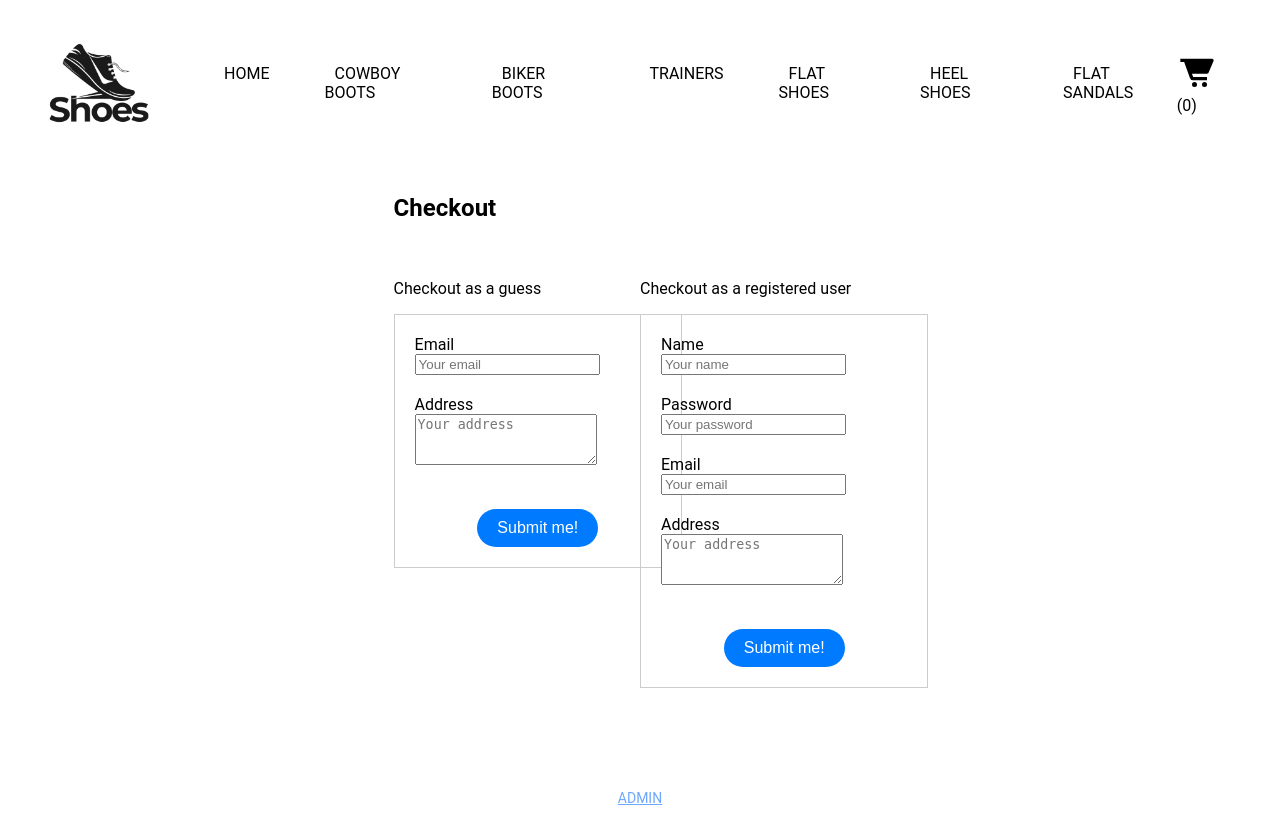
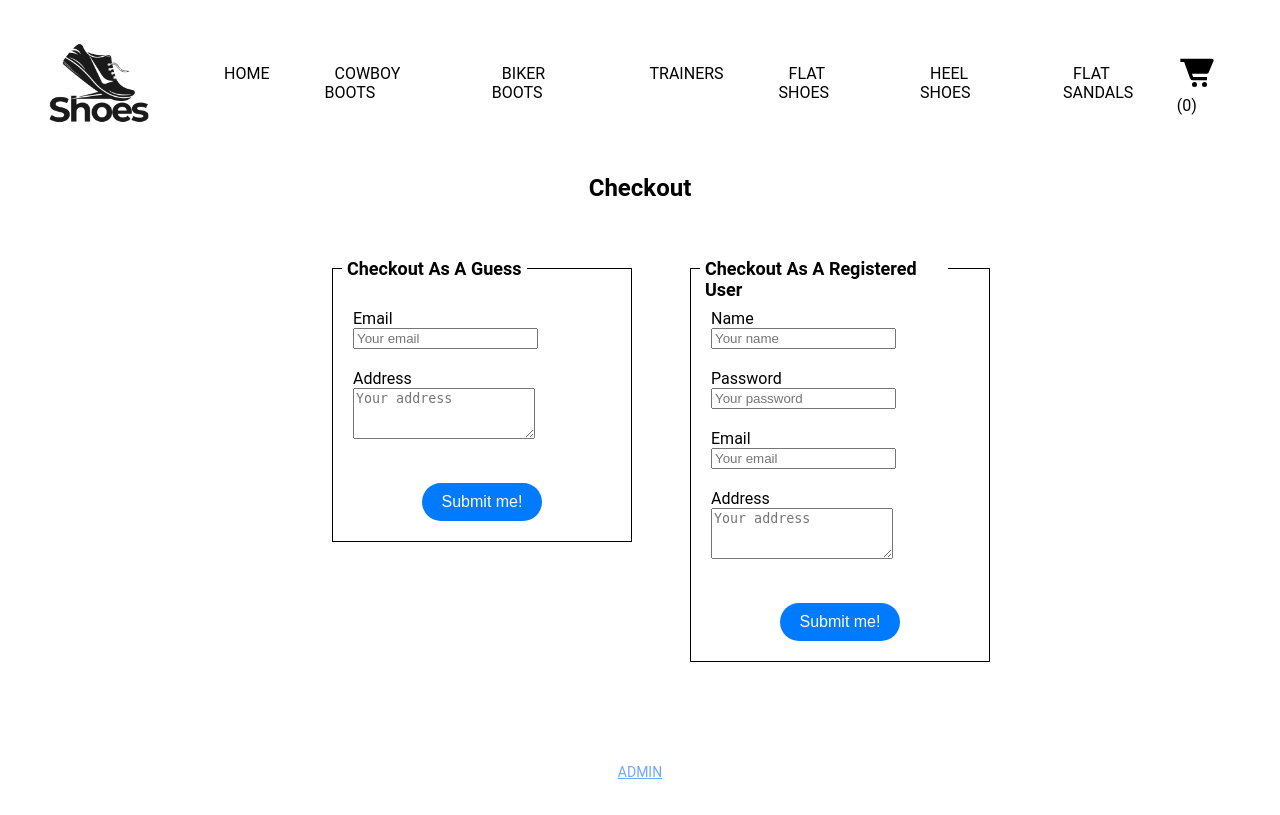
Before and after one commit to davidgrcr/botiga_PRA1, a PHP site: page /checkout in a window 1280 px wide. After the commit the page ends 779 px from the top, so only its background shows below. Run offline with PHP 8.4, Linux system fonts and the light colour scheme; data comes from the database, SQL or seed files in the repository; data that the repository does not hold is empty.

Commit message:
Organitzar el css de la part de producte

```diff
--- a/css/styles.css
+++ b/css/styles.css
@@ -4,24 +4,23 @@
     --main-btn-conf-text-color: white;
     --link-btn-conf-bg-color: rgba(0, 0, 0, 0);
     --link-btn-conf-text-color: rgb(110, 168, 254);
+    --color-black: black;
+    --color-white: white;
 }
 
-body, html {
+body,
+html {
     margin-left: 12px;
     margin-right: 12px;
     padding: 0;
     font-family: 'Roboto', sans-serif;
-    color: black;
-}
-
-main {
-    width: 80%;
-    margin: 20px auto;
+    color: var(--color-black);
 }
 
 h1 {
     text-transform: capitalize;
     font-size: 24px;
+    text-align: center;
 }
 
 h2 {
@@ -30,7 +29,7 @@ h2 {
 }
 
 a {
-    color: black;
+    color: var(--color-black);
     text-decoration: none;
 }
 
@@ -80,38 +79,172 @@ button.link:hover {
     text-decoration-color: var(--link-btn-conf-text-color)
 }
 
+a.black_link {
+    text-transform: capitalize;
+}
+
+a.black_link:hover {
+    text-decoration: underline;
+}
+
 .capitalize {
     text-transform: capitalize;
 }
 
-.cart-item a,
-.landing a,
-.category_page  a {
-    text-transform: capitalize;
+[class*='_page'] img {
+    width: 150px;
+    aspect-ratio: auto 1 / 1;
 }
 
-.cart-item a:hover,
-.landing a:hover,
-.category_page  a:hover {
-    text-decoration: underline;
+[class*='_page'] .card {
+    display: flex;
+    align-items: center;
+    justify-content: center;
+    width: 100%;
+    gap: 50px;
+    text-transform: capitalize;
+    text-wrap: balance;
 }
 
-.summary_page,
-.checkout_page,
-.product_page,
-.category_page {
+
+/* Header */
+.header {
     display: flex;
-    margin: 0 auto;
-    flex-direction: column;
-    gap: 25px;
-    text-align: left;
-    list-style: none;
-    max-width: 50%;
+    width: 100%;
+    justify-content: space-between;
+    align-items: center;
 }
 
-.product_page  img,
-.category_page .products img,
-.landing img {
-	width: 150px;
-  	aspect-ratio: auto 1 / 1;
+@media (max-width: 768px) {
+    nav {
+        display: none;
+    }
 }
+
+.header a {
+    text-transform: uppercase;
+}
+
+.header nav a {
+    padding: 10px;
+}
+
+.header nav a.active {
+    border-bottom: 1px solid var(--color-black);
+}
+
+
+.header nav a:hover {
+    background-color: var(--color-black);
+    color: var(--color-white);
+}
+
+.header ul {
+    display: flex;
+    list-style: none;
+    justify-content: space-between;
+    gap: 45px;
+}
+
+.header .cart {
+    padding-right: 20px;
+    text-decoration: none;
+
+}
+
+/* Category Page */
+.category_page h1 {
+    text-align: center;
+}
+
+/* Product Page */
+.product_page .card {
+    width: 50%;
+    margin: 0px auto;
+}
+
+.product_page .add_product {
+    margin-top: 50px;
+    width: 200px;
+}
+
+/* Checkout Page */
+.checkout_page .forms {
+    display: flex;
+    justify-content: center;
+    gap: 100px;
+    max-width: 50%;
+    margin: 0 auto;
+}
+
+.checkout_page form {
+    width: 100%;
+    border: 1px solid var(--color-black);
+    padding: 20px;
+    margin-top: 50px;
+}
+
+.checkout_page .form_group {
+    margin-bottom: 20px;
+}
+
+.checkout_page form > .form_group {
+    margin-top: 20px;
+}
+
+.checkout_page section {
+    position: relative;
+}
+
+.checkout_page section h2 {
+    display: block;
+    position: absolute;
+    top: 20px;
+    background-color: var(--color-white);
+    padding: 5px;
+    left: 10px;
+}
+
+.checkout_page section label {
+    width: 100px;
+    display: inline-block;
+}
+
+.checkout_page input[type="submit"] {
+    display: block;
+    margin: 40px auto 0;
+}
+
+/* Summary Page */
+.summary_page .user_information,
+.summary_page .cart_information {
+    border: 1px solid var(--color-black);
+    padding: 20px;
+    margin: 50px auto;
+    width: 50%;
+    position: relative;
+}
+
+.summary_page section h2 {
+    display: block;
+    position: absolute;
+    top: -30px;
+    background-color: #ffffff;
+    padding: 5px;
+}
+
+.summary_page span {
+    font-weight: bold;
+}
+
+.summary_page .product {
+    display: flex;
+    gap: 20px;
+    list-style: none;
+    align-items: center;
+    text-wrap: balance;
+}
+
+.summary_page img {
+    width: 75px;
+}
--- a/views/cart/cart.php
+++ b/views/cart/cart.php
@@ -13,7 +13,7 @@
             <tr class="cart-item">
                 <td class="product-info">
                     <img src="/img/products/<?php echo $product->getImage(); ?>" alt="<?php echo $product->getName(); ?>">
-                    <a href="/product/<?php echo $product->getId() ?>">
+                    <a class="black_link" href="/product/<?php echo $product->getId() ?>">
                         <?php echo  $product->getName()  ?>
                     </a>
                 </td>
--- a/views/checkout/checkout.php
+++ b/views/checkout/checkout.php
@@ -1,8 +1,8 @@
 <div class="checkout_page">
     <h1>Checkout</h1>
     <div class=forms>
-    <div class="checkout_form_as_guess">
-        <p>Checkout as a guess</p>
+        <section class="checkout_form_as_guess">
+            <h2>Checkout as a guess</h2>
             <form action="/summary" method="post">
                 <div class="form_group">
                     <label for="email">Email</label>
@@ -14,13 +14,13 @@
                 </div>
                 <input type="submit" name="checkout_form_as_guess" value="Submit me!" />
             </form>
-    </div>
-    <div class="checkout_form_as_registered_user">
-        <p>Checkout as a registered user</p>
+        </section>
+        <section class="checkout_form_as_registered_user">
+            <h2>Checkout as a registered user</h2>
             <form action="/summary" method="post">
                 <div class="form_group">
                     <label for="name">Name</label>
-            <input type="text" name="name" placeholder="Your name"  />
+                    <input type="text" name="name" placeholder="Your name" required />
                 </div>
                 <div class="form_group">
                     <label for="password">Password</label>
@@ -28,7 +28,7 @@
                 </div>
                 <div class="form_group">
                     <label for="email">Email</label>
-            <input type="email" name="email" placeholder="Your email"  />
+                    <input type="email" name="email" placeholder="Your email"  required />
                 </div>
                 <div class="form_group">
                     <label for="address">Address</label>
@@ -36,29 +36,4 @@
                 </div>
                 <input type="submit" name="checkout_form_as_registered_user" value="Submit me!" />
             </form>
-</div>
-<style>
-    .checkout_page .forms {
-        display: flex;
-        justify-content: space-between;
-    }
-    .checkout_page .form_group {
-        margin-bottom: 20px;
-    }
-    .checkout_form_as_registered_user form,
-    .checkout_form_as_guess form{
-        width: 100%;
-        border: 1px solid #ccc;
-        padding: 20px;
-    }
-
-    .checkout_form_as_registered_user label,
-    .checkout_form_as_guess label {
-        width: 100px;
-        display: inline-block;
-    }
-    .checkout_page input[type="submit"] {
-        display: block;
-        margin: 40px auto 0;
-    }
-</style>
+        </section>
```
Also changed, not shown: views/category/category.php (+2 -21 lines), views/header/header.php (+0 -40 lines), views/home.php (+2 -21 lines), views/product/product.php (+2 -24 lines), views/summary/summary.php (+3 -37 lines). Lines whose indentation alone changed are shown as unchanged.
